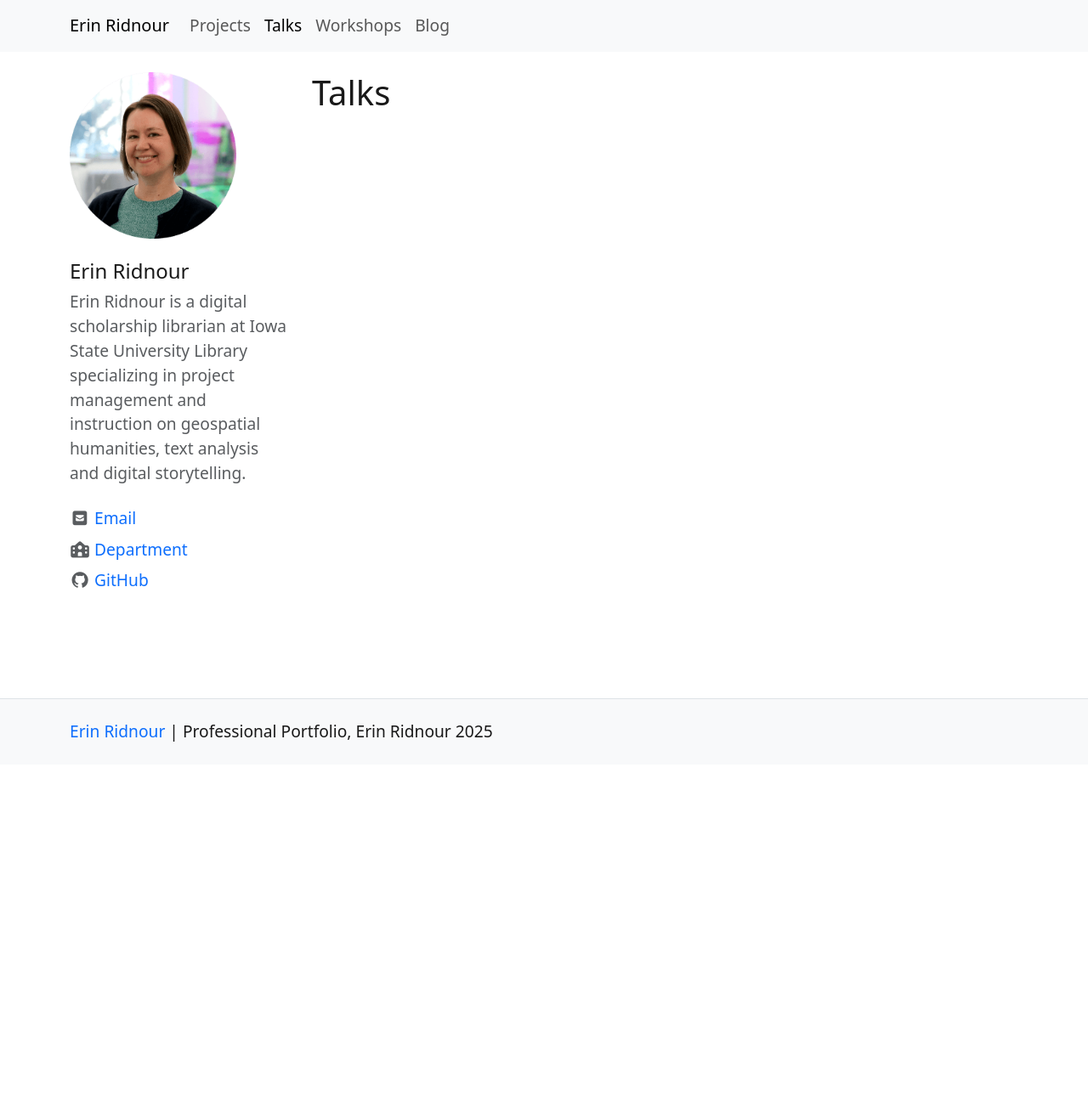
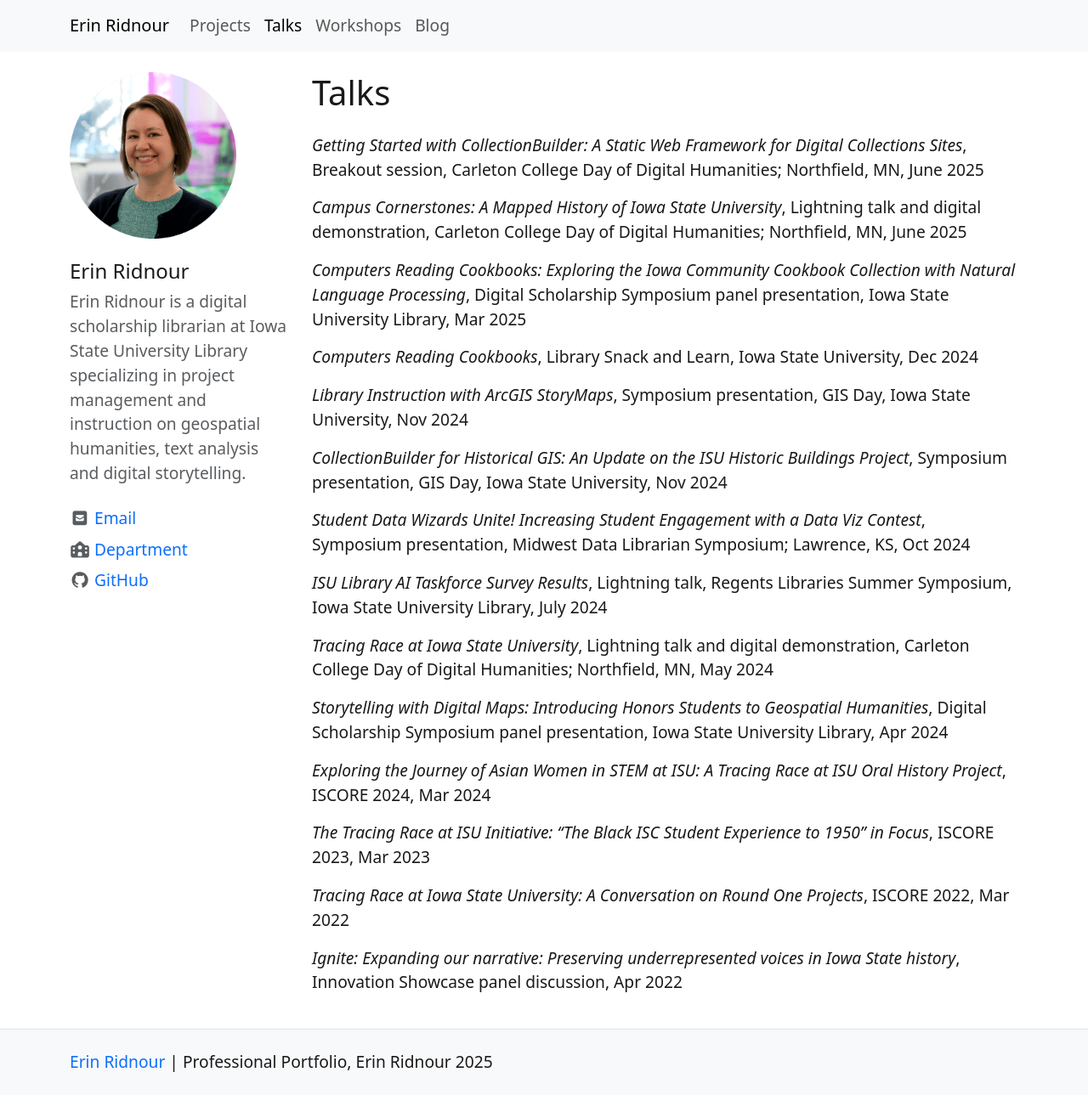
Before and after one commit to emanderson811/ridnour-portfolio, a Jekyll site: the page built from pages/talks.md, in a window 1280 px wide. Shown: the whole page at 85% size. Built offline with Jekyll 4.4.1, drawn with Linux system fonts in a browser that asks for light colours; nearby versions of some CDN libraries; before the commit the page ends 900 px from its top, so only the background shows below that.

Commit message:
update talks

```diff
--- a/pages/talks.md
+++ b/pages/talks.md
@@ -3,3 +3,31 @@ title: Talks
 nav: Talks
 nav_order: 2
 ---
+
+*Getting Started with CollectionBuilder: A Static Web Framework for Digital Collections Sites*, Breakout session, Carleton College Day of Digital Humanities; Northfield, MN, June 2025
+
+*Campus Cornerstones: A Mapped History of Iowa State University*, Lightning talk and digital demonstration, Carleton College Day of Digital Humanities; Northfield, MN, June 2025
+
+*Computers Reading Cookbooks: Exploring the Iowa Community Cookbook Collection with Natural Language Processing*, Digital Scholarship Symposium panel presentation, Iowa State University Library, Mar 2025
+
+*Computers Reading Cookbooks*, Library Snack and Learn, Iowa State University, Dec 2024
+
+*Library Instruction with ArcGIS StoryMaps*, Symposium presentation, GIS Day, Iowa State University, Nov 2024
+
+*CollectionBuilder for Historical GIS: An Update on the ISU Historic Buildings Project*, Symposium presentation, GIS Day, Iowa State University, Nov 2024
+
+*Student Data Wizards Unite! Increasing Student Engagement with a Data Viz Contest*, Symposium presentation, Midwest Data Librarian Symposium; Lawrence, KS, Oct 2024
+
+*ISU Library AI Taskforce Survey Results*, Lightning talk, Regents Libraries Summer Symposium, Iowa State University Library, July 2024
+
+*Tracing Race at Iowa State University*, Lightning talk and digital demonstration, Carleton College Day of Digital Humanities; Northfield, MN, May 2024
+
+*Storytelling with Digital Maps: Introducing Honors Students to Geospatial Humanities*, Digital Scholarship Symposium panel presentation, Iowa State University Library, Apr 2024
+
+*Exploring the Journey of Asian Women in STEM at ISU: A Tracing Race at ISU Oral History Project*, ISCORE 2024, Mar 2024
+
+*The Tracing Race at ISU Initiative: “The Black ISC Student Experience to 1950” in Focus*, ISCORE 2023, Mar 2023
+
+*Tracing Race at Iowa State University: A Conversation on Round One Projects*, ISCORE 2022, Mar 2022
+
+*Ignite: Expanding our narrative: Preserving underrepresented voices in Iowa State history*, Innovation Showcase panel discussion, Apr 2022
```
